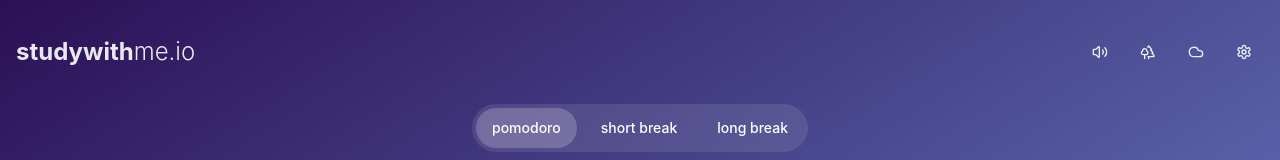
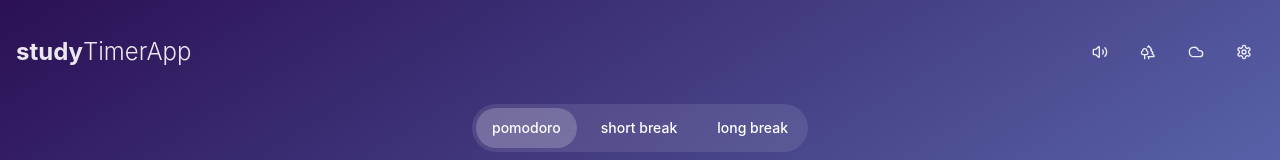
Before and after one commit to free-badzez/timerify-spotify-mix-78, a React (Vite) app: page / in a window 1280 px wide. Shown: the top 160 px of the page. Built offline with nearby package versions, Linux system fonts and the light colour scheme.

Commit message:
Update Index.tsx

```diff
--- a/src/pages/Index.tsx
+++ b/src/pages/Index.tsx
@@ -61,7 +61,7 @@ const IndexContent = () => {
       <div className="container py-8 px-4 relative z-10">
         <header className="flex justify-between items-center mb-8">
           <h1 className="text-2xl font-bold opacity-90">
-            studywith<span className="font-light">me.io</span>
+            study<span className="font-light">TimerApp</span>
           </h1>
           <div className="flex items-center gap-2">
             <Button
```
